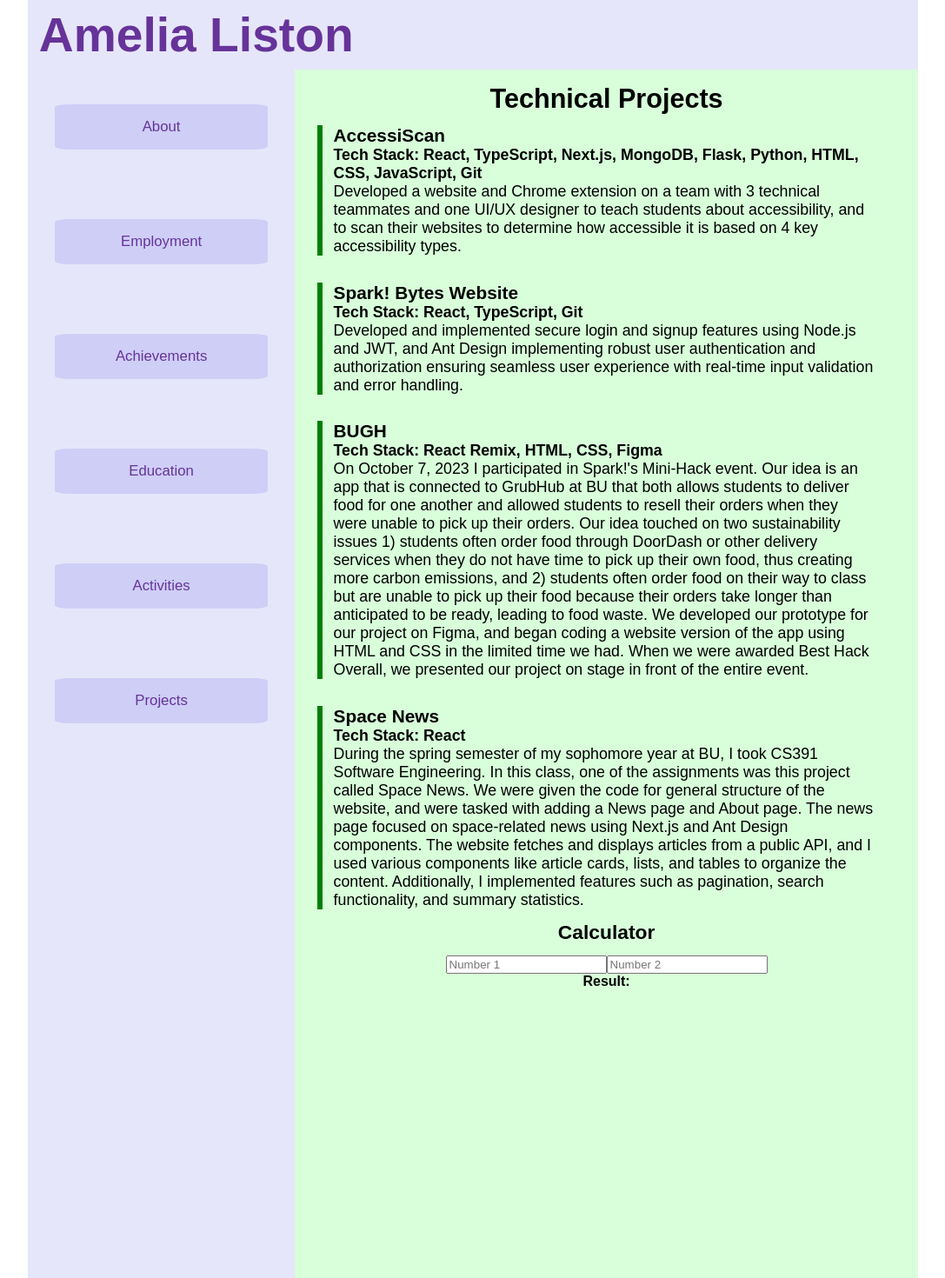
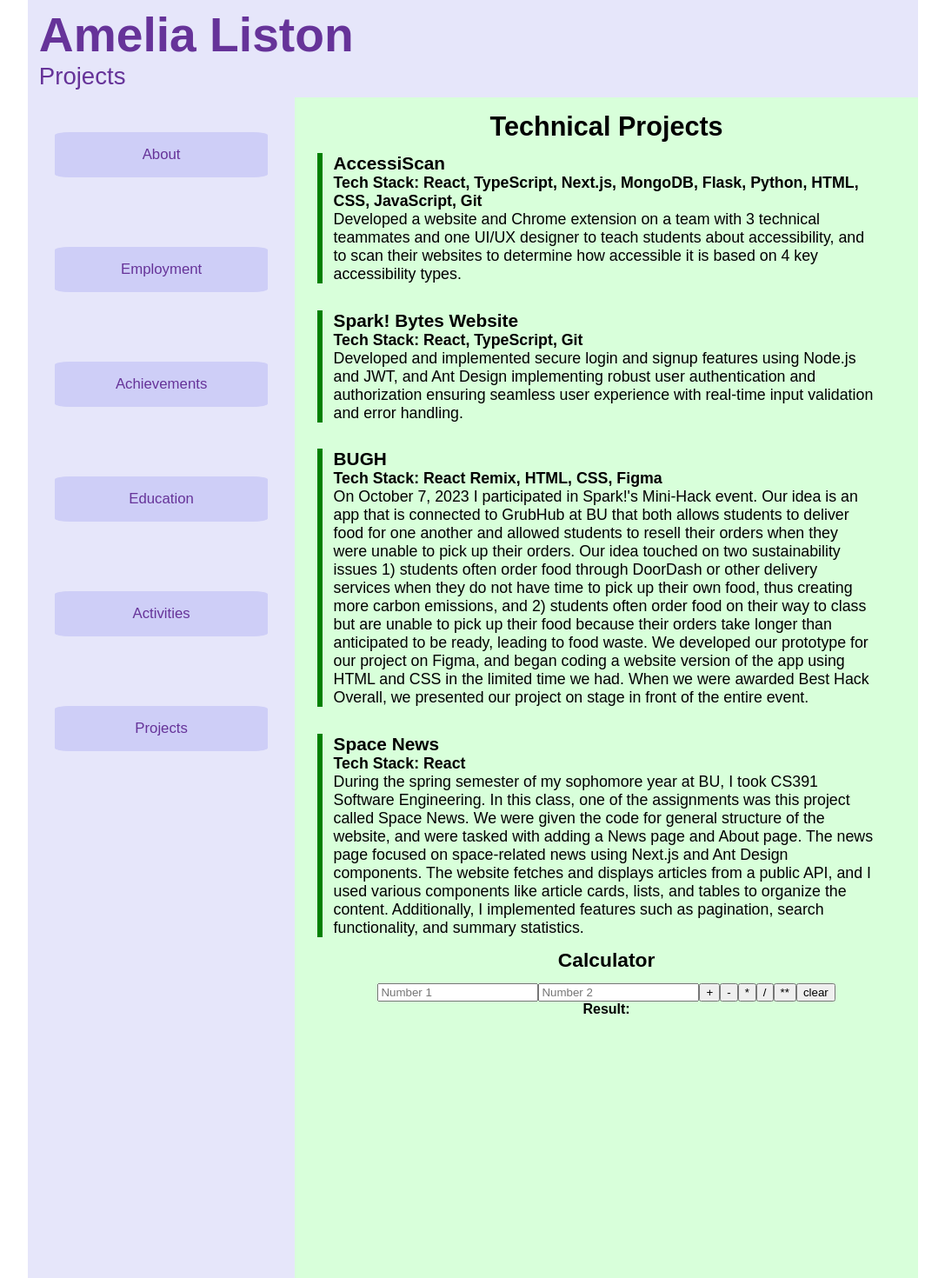
Before and after one commit to amelia-liston/mp-3, a React (Vite) app: page /projects in a window 1280 px wide. Shown: the top 1470 px of the page at 87% size, without its empty margins (96-1183 px from the left). Built offline with nearby package versions, Linux system fonts and the light colour scheme.

Commit message:
Updated header to page name

```diff
--- a/src/App.tsx
+++ b/src/App.tsx
@@ -1,7 +1,7 @@
 import './App.css'
 import styled from 'styled-components';
 import Employment from './components/pages/Employment.tsx';
-import About from './components/pages/About.tsx';
+import Home from './components/pages/Home.tsx';
 import Nav from './components/Nav';
 import Header from './components/Header';
 import Footer from './components/Footer';
@@ -25,13 +25,13 @@ function Root(){
                 <StyledContainer>
                     <Nav />
                     <Routes>
-                        <Route path="/" element={ <About /> } />
+                        <Route path="/" element={ <Home /> } />
                         <Route path="/employment" element={ <Employment />} />
                         <Route path="/achievements" element={ <Achievements /> } />
                         <Route path="/education" element={ <Education />} />
                         <Route path="/activities" element={ <Activities />} />
                         <Route path="/projects" element={ <Projects />} />
-                        <Route path="/credits" element={ <About />} />
+                        <Route path="/credits" element={ <Home />} />
                     </Routes>
                 </StyledContainer>
                 <Footer />
--- a/src/components/Header.tsx
+++ b/src/components/Header.tsx
@@ -1,4 +1,6 @@
 import styled from 'styled-components';
+import { useParams} from "react-router";
+import { useEffect } from "react";
 
 const HeaderWrapper=styled.header`
     position: relative;
@@ -17,11 +19,23 @@ const HeaderWrapper=styled.header`
 `;
 
 export default function Header() {
+    const currentPath=useParams();
+    let lastValue=Object.values(currentPath).pop() || "";
+    lastValue = lastValue.charAt(0).toUpperCase() + lastValue.slice(1);
+    if(lastValue===""){
+        lastValue = "Home"
+    }else {
+        document.title=lastValue+" | Resume";
+    }
+    useEffect(()=>{
+        document.title=lastValue+" | Resume";
+    },[lastValue])
+
     return(
         <>
             <HeaderWrapper>
                 <h1>Amelia Liston</h1>
-                <p>{}</p>
+                <p>{lastValue}</p>
             </HeaderWrapper>
         </>
     )
--- a/src/components/Nav.tsx
+++ b/src/components/Nav.tsx
@@ -45,7 +45,7 @@ const StyledListItem=styled.li`
     border-radius: 7%;
 
     @media screen and (max-width: 750px){
-        padding: 1% .5%;
+        padding: 1% .25%;
         margin: 1% .5%;
     }
 `;
--- a/src/components/pages/About.tsx
+++ b/src/components/pages/Home.tsx
@@ -14,7 +14,7 @@ const StyledRowContainer=styled.div`
     flex-direction: row;
 `;
 
-export default function About() {
+export default function Home() {
     return(
         <>
             <StyledMain>
--- a/src/components/pages/Projects.tsx
+++ b/src/components/pages/Projects.tsx
@@ -5,8 +5,35 @@ import StyledHeader2 from "../styled-components/StyledHeader2.tsx";
 import { useEffect, useState } from "react";
 
 export default function Projects() {
-    const [result, setResult] = useState();
+    const [result, setResult] = useState<number>();
 
+    function addition(){
+        setResult(1+1);
+    }
+
+    function subtraction(){
+        setResult(3-3);
+    }
+
+    function multiply(){
+        setResult(-4);
+    }
+
+    function divide(){
+        setResult(1);
+    }
+
+    function power(){
+        setResult(5);
+    }
+
+    function clearAll(){
+        setResult(0);
+    }
+
+    useEffect(() => {
+
+    }, []);
     return(
         <>
             <StyledMain>
@@ -75,6 +102,13 @@ export default function Projects() {
                 <div>
                     <input type="number" placeholder={"Number 1"} />
                     <input type="number" placeholder={"Number 2"} />
+                    <button onClick={addition}>+</button>
+                    <button onClick={subtraction}>-</button>
+                    <button onClick={multiply}>*</button>
+                    <button onClick={divide}>/</button>
+                    <button onClick={power}>**</button>
+                    <button onClick={clearAll}>clear</button>
+                    <p>{result}</p>
                 </div>
                 <div id="calc-buttons">
 
```
